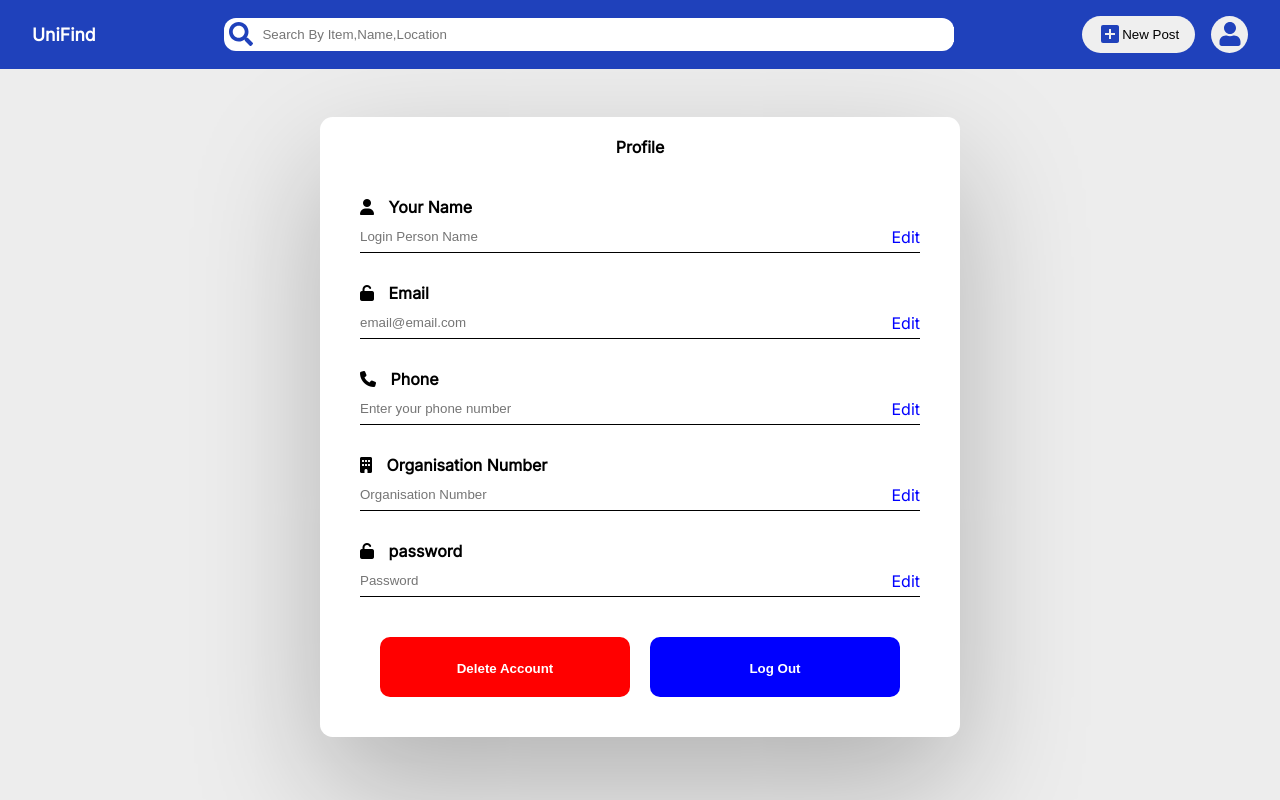
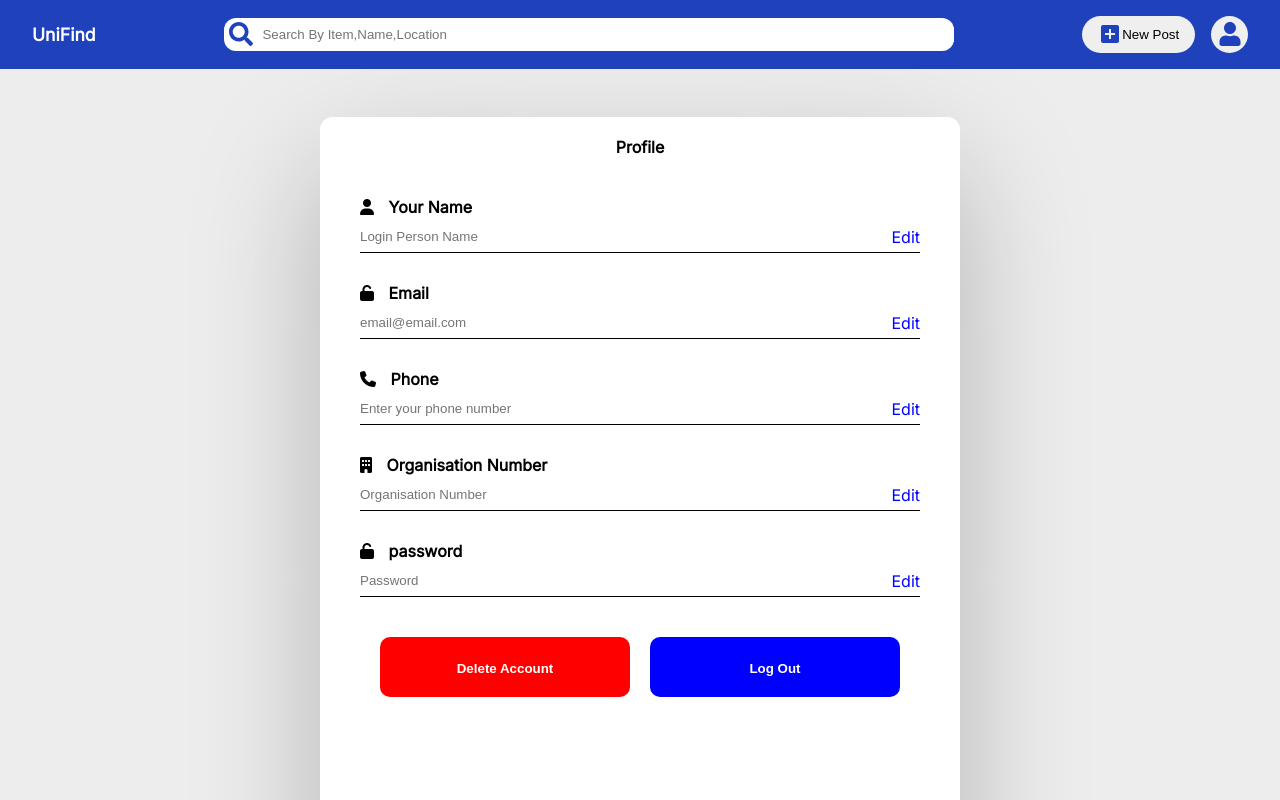
Before and after one commit to lakshmanmulchandani/ownUnifindFrontend, a React (Create React App) app: page /profile in a window 1280 px wide. Built offline with nearby package versions, Linux system fonts and the light colour scheme; no server answers; sample sign-in values are in the browser's storage.

Commit message:
height modified

```diff
--- a/src/Pages/User/profile.css
+++ b/src/Pages/User/profile.css
@@ -7,7 +7,7 @@
     background-color: var(--bg-primary);
     margin: 2rem auto;
     width: 100%;
-    height: fit-content;
+    height: 100vh;
     max-width: 800px;
     -webkit-border-radius: 0.78325rem  0.78325rem;
     -moz-border-radius: 0.78325rem  0.78325rem;
```
